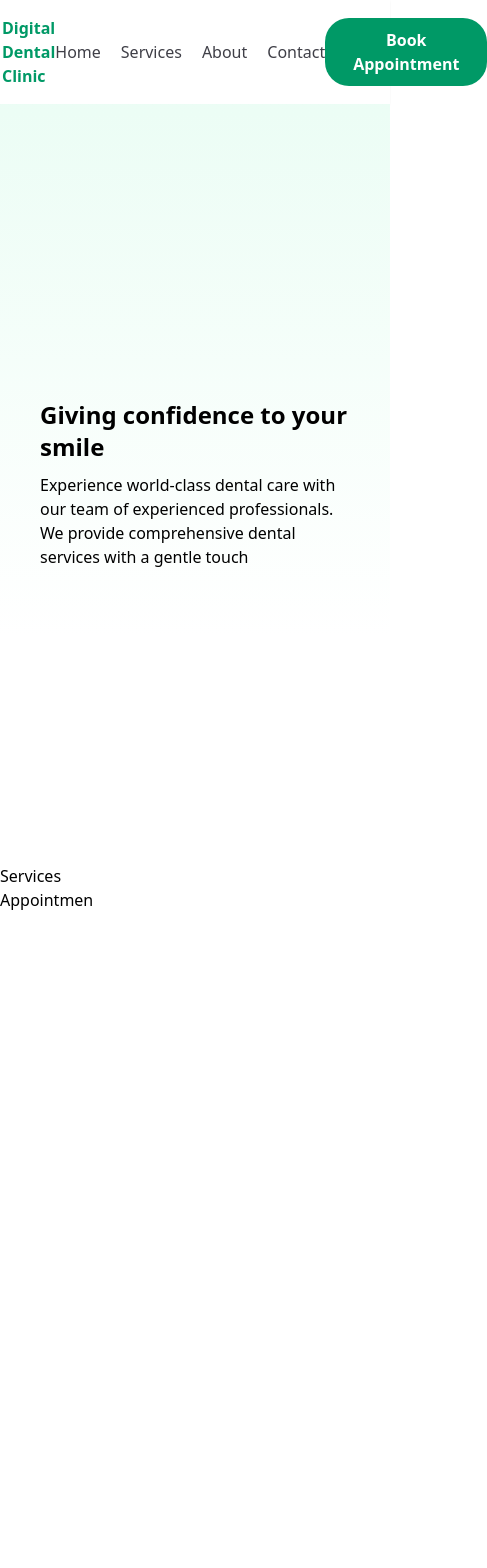
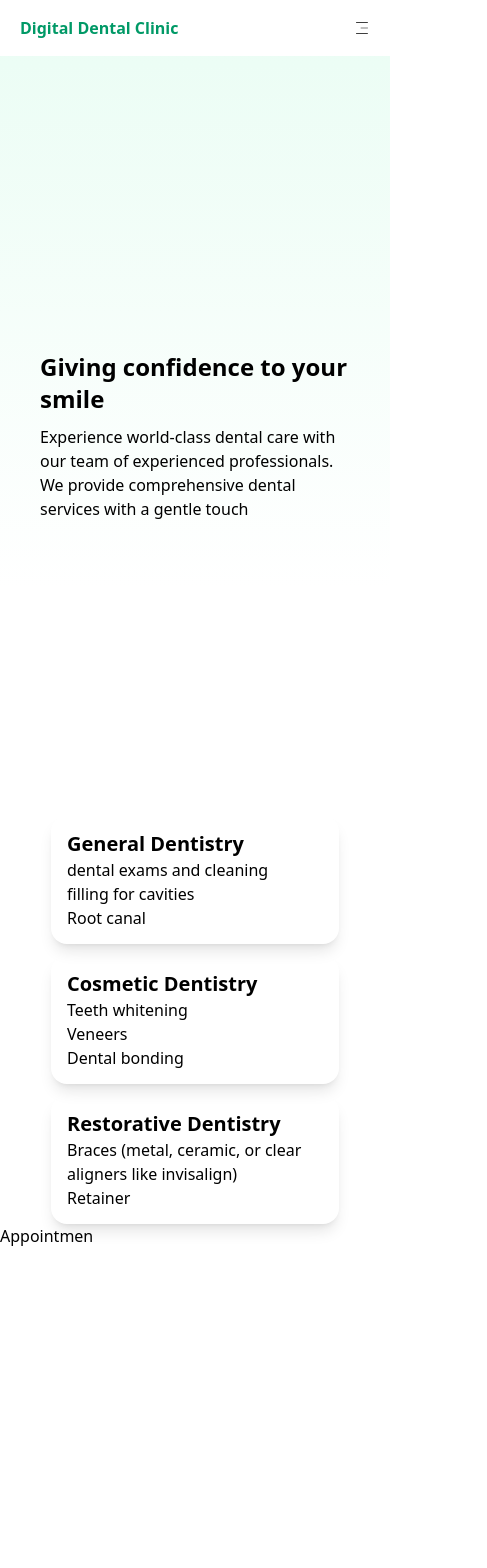
Before and after one commit to Aniamaka-somto/Digital-Dental-clinic, a React (Vite) app: page / in a window 390 px wide. Shown: the top 1568 px of the page, 487 px wide, since content can reach past the window. Before the commit the page ends 1521 px from the top, so only its background shows below. Built offline with nearby package versions, Linux system fonts and the light colour scheme.

Commit message:
second commit

```diff
--- a/package.json
+++ b/package.json
@@ -13,13 +13,14 @@
     "@tailwindcss/vite": "^4.0.6",
     "react": "^19.0.0",
     "react-dom": "^19.0.0",
+    "react-icons": "^5.5.0",
     "tailwindcss": "^4.0.6"
   },
   "devDependencies": {
     "@eslint/js": "^9.19.0",
     "@types/react": "^19.0.8",
     "@types/react-dom": "^19.0.3",
-    "@vitejs/plugin-react": "^4.3.4",
+    "@vitejs/plugin-react": "^1.3.2",
     "eslint": "^9.19.0",
     "eslint-plugin-react": "^7.37.4",
     "eslint-plugin-react-hooks": "^5.0.0",
--- a/src/App.jsx
+++ b/src/App.jsx
@@ -3,6 +3,7 @@ import Nav from "./components/Nav";
 import { Hero } from "./components/Hero";
 import Appointmen from "./components/Appointmen";
 import Services from "./components/Services";
+import ServicesCard from "./components/ServicesCard";
 
 const App = () => {
   return (
@@ -11,7 +12,7 @@ const App = () => {
       <Hero />
       <Services />
       <Appointmen />
-
+      <ServicesCard />
     </>
   );
 };
--- a/src/components/Hero.jsx
+++ b/src/components/Hero.jsx
@@ -1,4 +1,5 @@
 // import React from "react";
+// import clinicImage from "../assets/clinic.jpg";
 
 export const Hero = () => {
   return (
@@ -15,7 +16,12 @@ export const Hero = () => {
           </p>
         </div>
         <div className="hidden md:visible">
-          <img src=".\src\assets\react.svg" alt="" />
+          <img
+            src="/src/assets/clinic.jpg"
+            alt="clinic"
+            width={800}
+            height={800}
+          />
         </div>
       </div>
     </div>
--- a/src/components/Nav.jsx
+++ b/src/components/Nav.jsx
@@ -1,13 +1,14 @@
 // import React from "react";
+import { CiMenuFries } from "react-icons/ci";
 
 const Nav = () => {
   return (
-    <div className="px-0.5 shadow-xs py-4 ">
-      <div className="flex justify-evenly items-center">
+    <div className="px-5 shadow-xs py-4 ">
+      <div className="flex md:justify-evenly items-center justify-between ">
         <h1 className="rounded-lg text-emerald-600 font-extrabold ">
           Digital Dental Clinic
         </h1>
-        <ul className="flex md:gap-10 gap-5">
+        <ul className=" md:gap-10 gap-5 hidden md:flex">
           <li>
             <a href="" className="text-zinc-700">
               Home
@@ -29,8 +30,11 @@ const Nav = () => {
             </a>
           </li>
         </ul>
-        <button className="bg-emerald-600 rounded-3xl px-7 py-2.5 text-white font-semibold cursor-pointer hover:bg-emerald-500">
+        <button className="bg-emerald-600 rounded-3xl px-3 lg:px-7 py-2.5 text-white font-semibold cursor-pointer hover:bg-emerald-500 hidden md:block text-xs lg:text-sm">
           Book Appointment
+        </button>
+        <button className="md:hidden">
+          <CiMenuFries />
         </button>
       </div>
     </div>
--- a/src/components/Services.jsx
+++ b/src/components/Services.jsx
@@ -1,8 +1,44 @@
 // import React from 'react'
 
+import ServicesCard from "./ServicesCard";
+
 const Services = () => {
-  const service = () => {};
-  return <div>Services</div>;
+  const services = [
+    {
+      title: "General Dentistry",
+      desc1: "dental exams and cleaning",
+      desc2: "filling for cavities",
+      desc3: "Root canal",
+    },
+    {
+      title: "Cosmetic Dentistry",
+      desc1: "Teeth whitening",
+      desc2: "Veneers",
+      desc3: "Dental bonding",
+    },
+    {
+      title: "Restorative Dentistry",
+      desc1: "Braces (metal, ceramic, or clear aligners like invisalign)",
+      desc2: "Retainer",
+    },
+  ];
+  return (
+    <div className="flex justify-evenly gap-2">
+      <div className="grid gap-3 grid-cols-1 md:grid-cols-2 lg:grid-cols-3 px-10 justify-center items-center ">
+        {services.map(({ title, desc1, desc2, desc3 }, key) => {
+          return (
+            <ServicesCard
+              title={title}
+              key={key}
+              desc1={desc1}
+              desc2={desc2}
+              desc3={desc3}
+            />
+          );
+        })}
+      </div>
+    </div>
+  );
 };
 
 export default Services;
--- a/src/components/ServicesCard.jsx
+++ b/src/components/ServicesCard.jsx
@@ -1,7 +1,16 @@
 // import React from 'react'
 
-const ServicesCard = () => {
-  return <div>ServicesCard</div>;
+const ServicesCard = ({ title, desc1, desc2, desc3 }) => {
+  return (
+    <div className="h-32 w-72 shadow-lg p-4 rounded-2xl flex flex-col justify-center ">
+      <h1 className="text-xl font-bold">{title}</h1>
+      <ul className="">
+        <li>{desc1}</li>
+        <li>{desc2}</li>
+        <li>{desc3}</li>
+      </ul>
+    </div>
+  );
 };
 
 export default ServicesCard;
```
Also changed, not shown: src/assets/clinic.jpg (renamed from src/assets/clinic pic.jpg), 1 other file (tests, documents, lock files or other folders).
